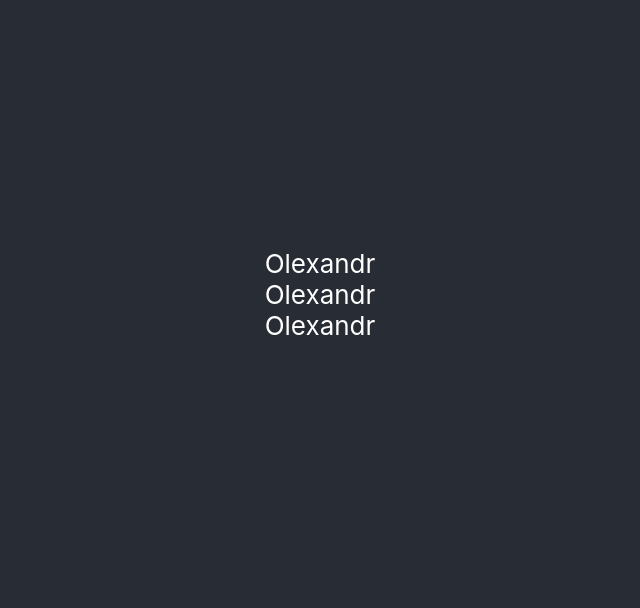
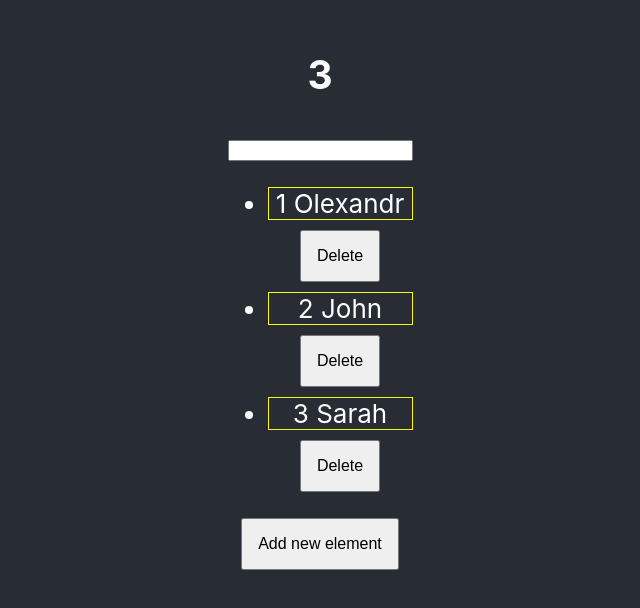
Before and after one commit to molexandev/genius-react, a React (Create React App) app: page / in a window 1280 px wide. Shown: the part 106-714 px from the top of the page, without its empty margins (320-960 px from the left). Built offline with nearby package versions, Linux system fonts and the light colour scheme.

Commit message:
added several components

```diff
--- a/src/App.css
+++ b/src/App.css
@@ -40,5 +40,10 @@
 button {
    padding: 15px;
    cursor: pointer;
-   font-size: 2rem;
+   font-size: 1rem;
 }
+li {
+   margin-bottom: 10px;
+   margin-top: 10px;
+   border: 1px solid #ffff00;
+}
--- a/src/App.js
+++ b/src/App.js
@@ -2,8 +2,8 @@
 // import MyClassComponent from './MyClassComponent';
 // import { useState } from 'react';
 // import CounterComponent from './CounterComponent';
-// import ListComponent from './ListComponent';
-import RenderComponent from './RenderComponent';
+import ListComponent from './ListComponent';
+// import RenderComponent from './RenderComponent';
 import './App.css';
 
 function App() {
@@ -12,9 +12,9 @@ function App() {
          <header className="App-header">
             {/* {<HelloWoeldComponent />}
             {<MyClassComponent />} */}
-            {/* <ListComponent /> */}
+            <ListComponent />
             {/* <CounterComponent /> */}
-            <RenderComponent />
+            {/* <RenderComponent /> */}
          </header>
       </div>
    );
--- /dev/null
+++ b/src/ButtonComponent.js
@@ -0,0 +1,11 @@
+import React from 'react';
+
+const ButtonComponent = (props) => {
+   return (
+      <button type={props.type} onClick={props.onClick}>
+         {props.text}
+      </button>
+   );
+};
+
+export default ButtonComponent;
--- a/src/ListComponent.js
+++ b/src/ListComponent.js
@@ -1,14 +1,21 @@
 import { useState } from 'react';
 import ListItemComponent from './ListItemComponent';
+import ButtonComponent from './ButtonComponent';
 
-const ListComponent = () => {
-   const [input, setInput] = useState(['']);
-   const [item, setItem] = useState(['First element']);
+const ListComponent = (props) => {
+   const initialValues = [
+      { id: Date.now() + 1, todo: 'first todo', name: 'Olexandr' },
+      { id: Date.now() + 2, todo: 'third todo', name: 'John' },
+      { id: Date.now() + 3, todo: 'fouth todo', name: 'Sarah' },
+   ];
+
+   const [input, setInput] = useState('');
+   const [items, setItems] = useState(initialValues);
 
    const onClickHandler = (input) => {
-      const updatedElement = [...item, input];
-
-      setItem(updatedElement);
+      const newId = Date.now(); // Унікальний id
+      const updatedElement = [...items, { id: newId, name: input }];
+      setItems(updatedElement);
       setInput('');
    };
 
@@ -19,27 +26,40 @@ const ListComponent = () => {
 
    const handleKeyPress = (e) => {
       if (e.key === 'Enter') {
-         const updatedElement = [...item, input];
-         setItem(updatedElement);
+         const newId = Date.now(); // Унікальний id
+         const updatedElement = [...items, { id: newId, name: input }];
+         setItems(updatedElement);
          setInput('');
       }
    };
 
+   const handlerDelete = (id) => {
+      const filteredItems = items.filter((item) => item.id !== id);
+      setItems(filteredItems);
+   };
+
    return (
       <div>
-         <h2>{item.length}</h2>
+         <h2>{items.length}</h2>
          <input
             onChange={onChangeHandler}
             onKeyDown={handleKeyPress}
             value={input}
          />
          <ul>
-            {item.map((element, index) => (
+            {items.map((element, index) => (
                <ListItemComponent
-                  element={element}
-                  index={index}
-                  key={`${index}${element}`}
-               />
+                  key={`${element.id}${index}`}
+                  name={element.name}
+                  id={element.id}
+                  index={index + 1}
+               >
+                  <ButtonComponent
+                     text="Delete"
+                     onClick={() => handlerDelete(element.id)}
+                     type="button"
+                  />
+               </ListItemComponent>
             ))}
          </ul>
          <button onClick={() => onClickHandler(input)}>Add new element</button>
--- a/src/ListItemComponent.js
+++ b/src/ListItemComponent.js
@@ -4,8 +4,9 @@ const ListItemComponent = (props) => {
    return (
       <div>
          <li>
-            {props.element} {props.index}
+            {props.index} {props.name}
          </li>
+         {props.children}
       </div>
    );
 };
--- a/src/RenderComponent.js
+++ b/src/RenderComponent.js
@@ -1,5 +1,5 @@
 import React from 'react';
-import TodosList from './TodosList';
+// import TodosList from './TodosList';
 import GrandChildComponent from './GrandChildComponent';
 
 const RenderComponent = () => {
```
